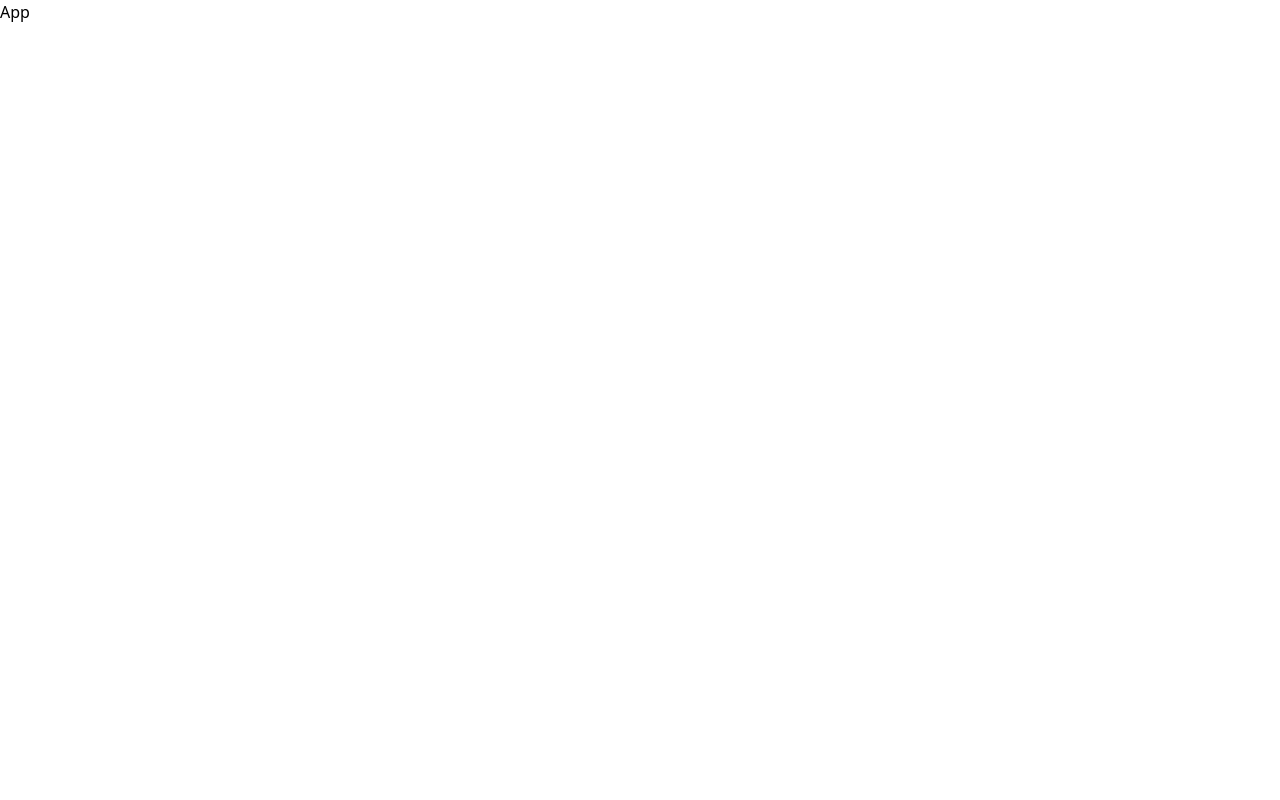
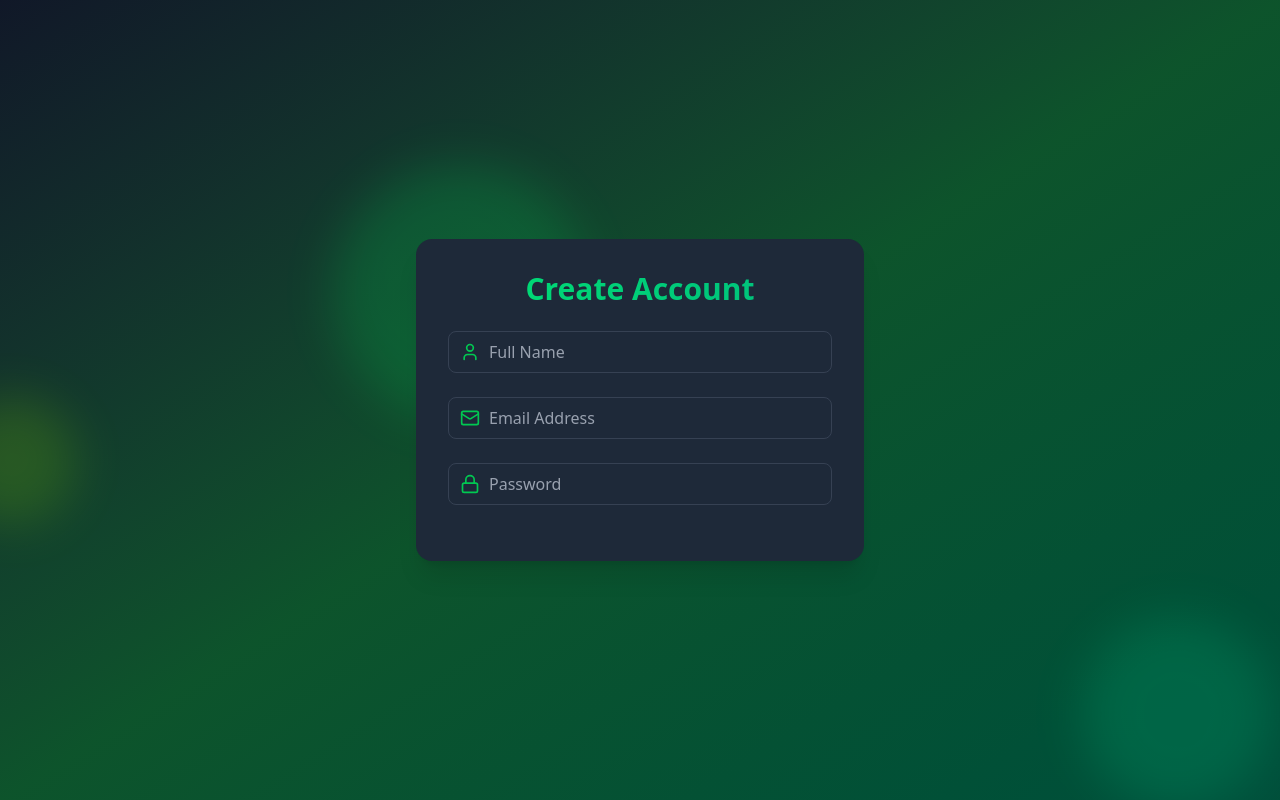
Before and after one commit to jimit8929/Advance_Authentication, a React (Vite) app in the folder Frontend/: page /signup in a window 1280 px wide. Built offline with nearby package versions, Linux system fonts and the light colour scheme.

Commit message:
SignUpPage

```diff
--- a/Frontend/src/App.jsx
+++ b/Frontend/src/App.jsx
@@ -1,9 +1,55 @@
-import React from 'react'
+import React from "react";
+
+//Components
+import FloatingShapes from "./components/FloatingShapes";
+
+
+//Pages
+import SignUpPage from "./Pages/SignUpPage";
+import LoginPage from "./Pages/LoginPage";
+
+
+import {Route , Routes} from "react-router-dom";
+
 
 const App = () => {
   return (
-    <div className=''>App</div>
-  )
-}
+    <div className="min-h-screen bg-gradient-to-br from-gray-900 via-green-900 to-emerald-900 flex items-center justify-center relative overflow-hidden">
 
-export default App
+
+      <FloatingShapes
+        color="bg-green-500"
+        size="w-64 h-64"
+        top="-5%"
+        left="10%"
+        delay={0}
+      />
+
+      <FloatingShapes
+        color="bg-emerald-500"
+        size="w-48 h-48"
+        top="70%"
+        left="80%"
+        delay={5}
+      />
+
+      <FloatingShapes
+        color="bg-lime-500"
+        size="w-32 h-32"
+        top="40%"
+        left="-10%"
+        delay={2}
+      />
+
+
+      <Routes>
+          <Route path="/" element={"Home"}/>
+          <Route path="/signup" element={<SignUpPage/>}/>
+          <Route path="/login" element={<LoginPage/>}/>
+      </Routes>
+
+    </div>
+  );
+};
+
+export default App;
--- /dev/null
+++ b/Frontend/src/Pages/LoginPage.jsx
@@ -0,0 +1,9 @@
+import React from 'react'
+
+const LoginPage = () => {
+  return (
+    <div>LoginPage</div>
+  )
+}
+
+export default LoginPage
--- /dev/null
+++ b/Frontend/src/Pages/SignUpPage.jsx
@@ -0,0 +1,59 @@
+import React, { useState } from "react";
+import { motion } from "motion/react";
+import Input from "../components/Input";
+
+//icons
+import { User , Mail , Lock} from "lucide-react";
+
+const SignUpPage = () => {
+  const handleSignUp = (e) => {
+    e.preventDefault();
+  };
+
+  const [name, setName] = useState("");
+  const [email , setEmail] = useState("");
+  const [password , setPassword] = useState("");
+
+  return (
+    <motion.div
+      initial={{ opacity: 0, y: 20 }}
+      animate={{ opacity: 1, y: 0 }}
+      transition={{ duration: 0.5 }}
+      className="max-w-md w-full bg-gray-800 bg-opacity-50 backdrop-filter backdrop-blur-2xl rounded-2xl shadow-xl overflow-hidden"
+    >
+      <div className="p-8">
+        <h2 className="text-3xl font-bold mb-6 text-center bg-gradient-to-r from-green-400 to-emerald-500 text-transparent bg-clip-text">
+          Create Account
+        </h2>
+
+        <form onSubmit={handleSignUp}>
+          <Input
+            icon={User}
+            type="text"
+            placeholder="Full Name"
+            value={name}
+            onChange={(e) => setName(e.target.value)}
+          />
+
+          <Input
+            icon={Mail}
+            type="email"
+            placeholder="Email Address"
+            value={email}
+            onChange={(e) => setEmail(e.target.value)}
+          />
+
+          <Input
+            icon={Lock}
+            type="password"
+            placeholder="Password"
+            value={password}
+            onChange={(e) => setPassword(e.target.value)}
+          />
+        </form>
+      </div>
+    </motion.div>
+  );
+};
+
+export default SignUpPage;
```
